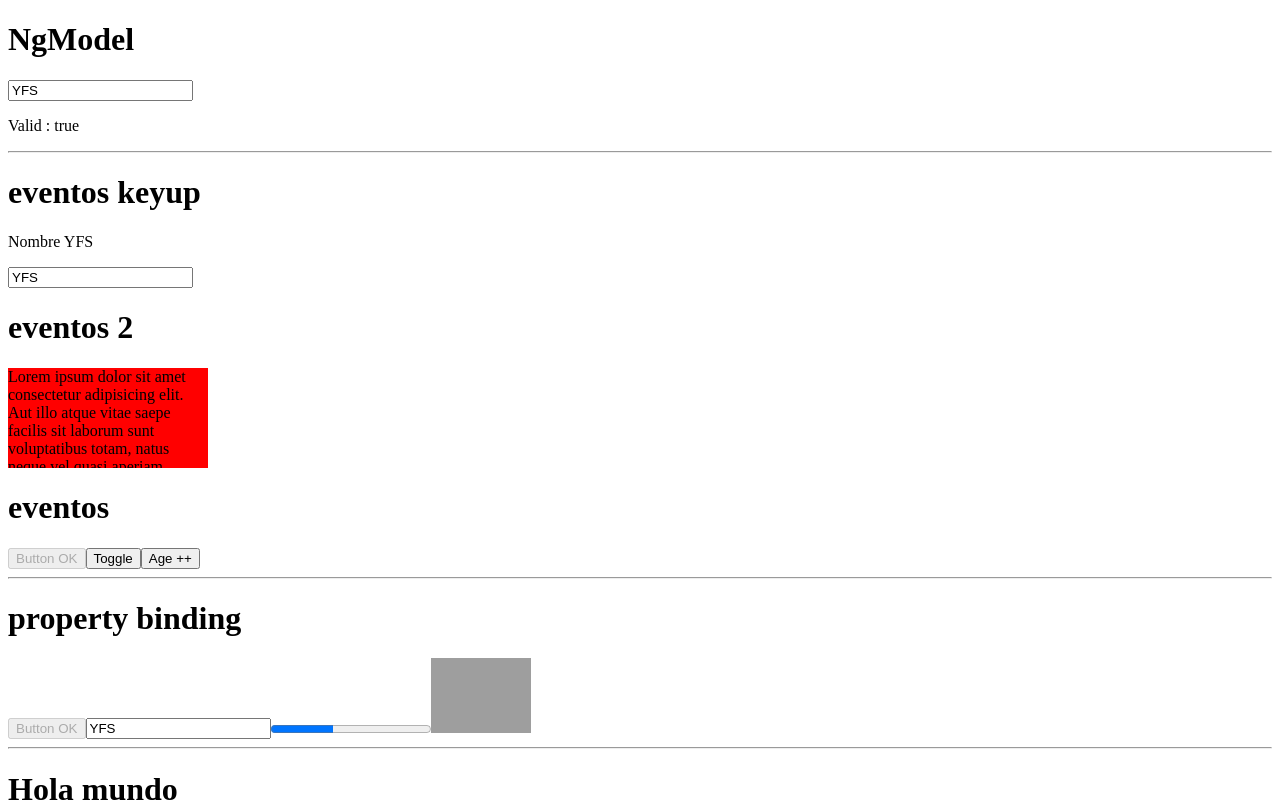
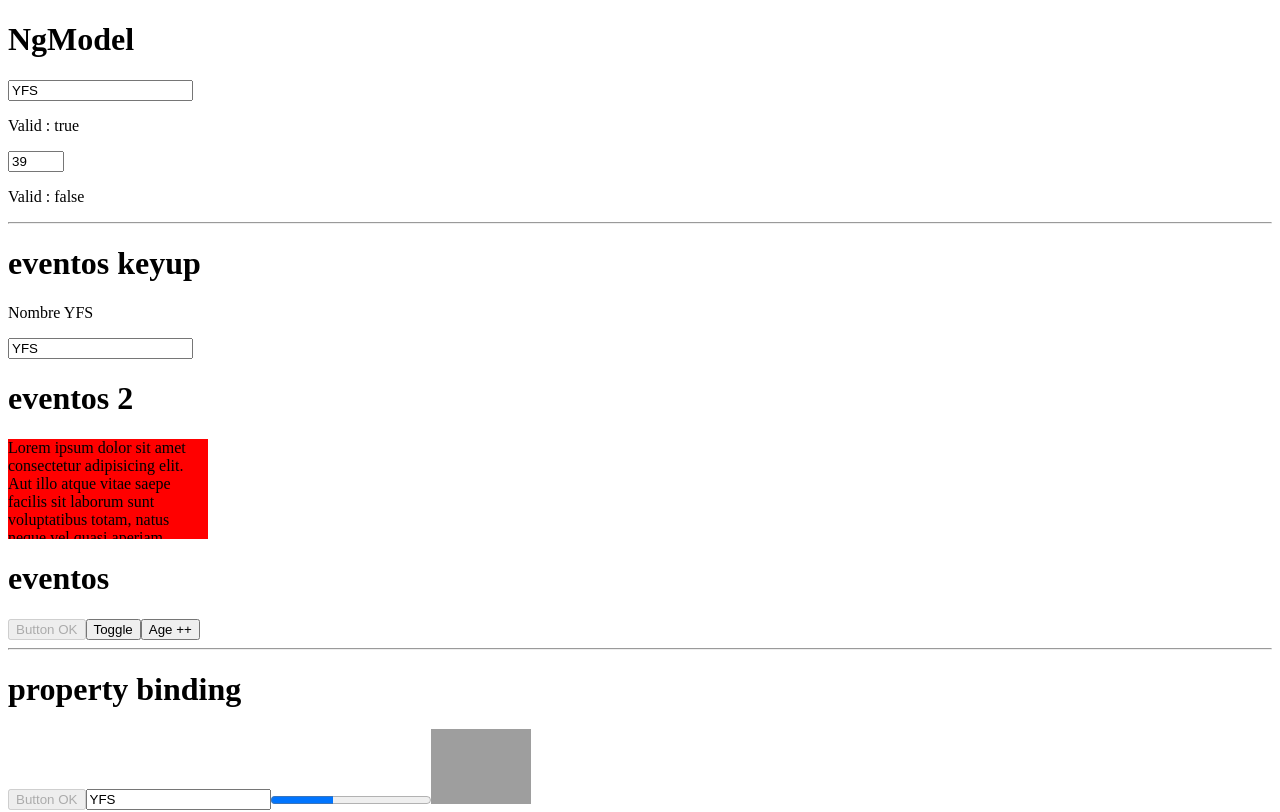
Before and after one commit to YordayFigueroaSanchez/platzi_frontend_con_angular, an Angular app in the folder 01_Curso_de_Fundamentos_de_Angular/my-store/: page / in a window 1280 px wide. Shown: the top 812 px of the page. Built offline with nearby package versions, Linux system fonts and the light colour scheme; grey boxes are pictures that could not be loaded.

Commit message:
ngModel - propiedades input number
ngModel - propiedades input number

```diff
--- a/01_Curso_de_Fundamentos_de_Angular/my-store/src/app/app.component.html
+++ b/01_Curso_de_Fundamentos_de_Angular/my-store/src/app/app.component.html
@@ -1,6 +1,8 @@
 <h1>NgModel</h1>
 <input type="text" required #nameInput="ngModel" [(ngModel)]="person.name">
 <p>Valid : {{ nameInput.valid }} </p>
+<input type="number" #ageInput="ngModel" [(ngModel)]="person.age" min="10" max="30">
+<p>Valid : {{ ageInput.valid }} </p>
 <hr>
 <h1>eventos keyup</h1>
 <p>Nombre {{ person.name }}</p>
```
